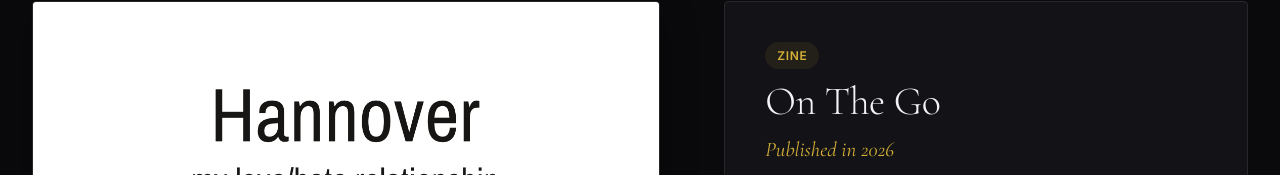
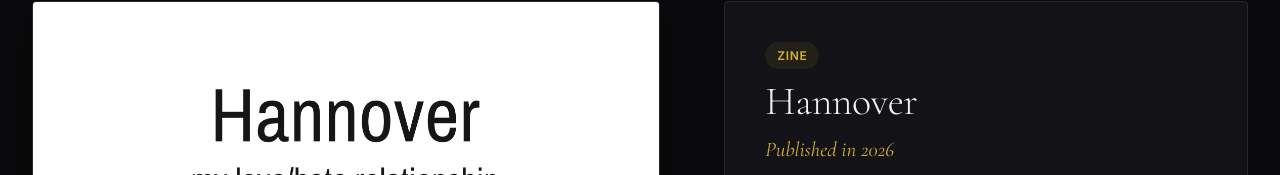
Before and after one commit to AVGP/arsphotographica.ch, an Eleventy site: page src/zines/hannover.md in a window 1280 px wide. Shown: the part 127-302 px from the top of the page. Built offline with nearby package versions, Linux system fonts and the light colour scheme; Eleventy itself is replaced by a stand-in of ours; files that its build step writes are made by us from their sources.

Commit message:
Fixes zine title of Hannover

```diff
--- a/src/zines/hannover.md
+++ b/src/zines/hannover.md
@@ -1,5 +1,5 @@
 ---
-title: "On The Go"
+title: "Hannover"
 description: "An 8-page A7 mini photo zine exploring Hannover and my difficult relationship with that city."
 pages: 8
 dimensions: "7.4 x 10.5 cm (A7)"
```
